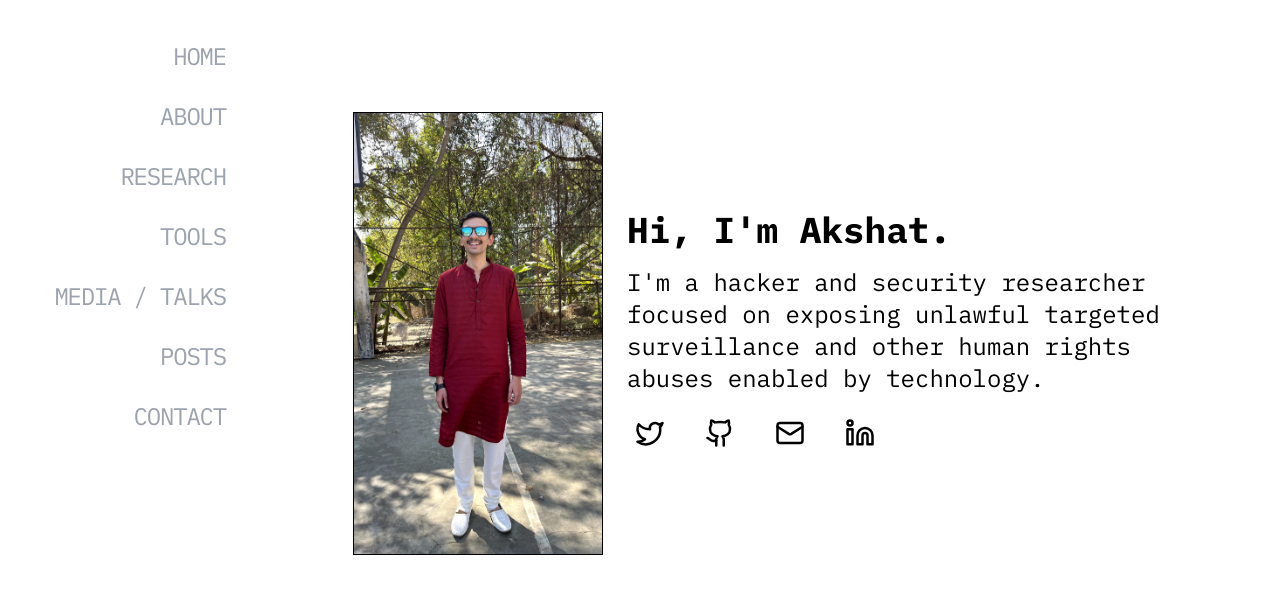
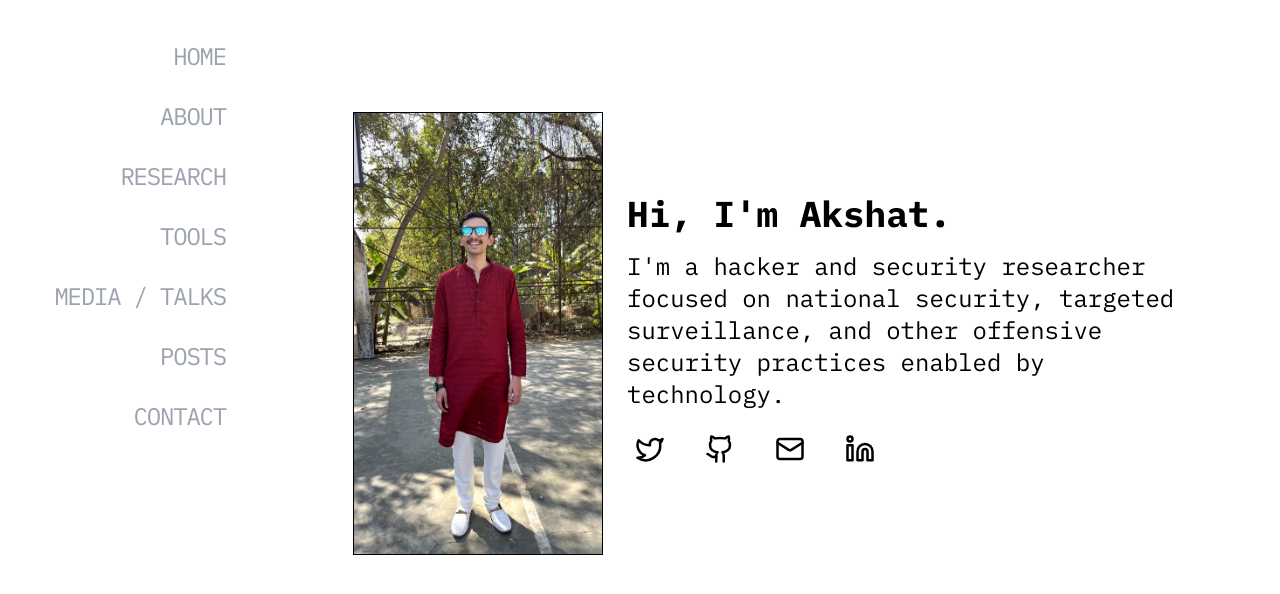
Before and after one commit to SudoCode7/yourlocalhost, a Next.js app: page / in a window 1280 px wide. Shown: the top 594 px of the page. Built offline with nearby package versions, Linux system fonts and the light colour scheme.

Commit message:
A commit from my local computer

```diff
--- a/app/page.jsx
+++ b/app/page.jsx
@@ -15,8 +15,8 @@ export default function Home() {
       <div className="max-w-xl flex flex-col gap-4 justify-center justify-self-center lg:justify-self-auto col-span-3 lg:col-span-2">
         <h1 className="text-4xl font-bold">Hi, I'm Akshat.</h1>
         <p className="text-2xl">
-          I'm a hacker and security researcher focused on exposing unlawful
-          targeted surveillance and other human rights abuses enabled by
+          I'm a hacker and security researcher focused on national security,
+          targeted surveillance, and other offensive security practices enabled by
           technology.
         </p>
         <div className="">
```
